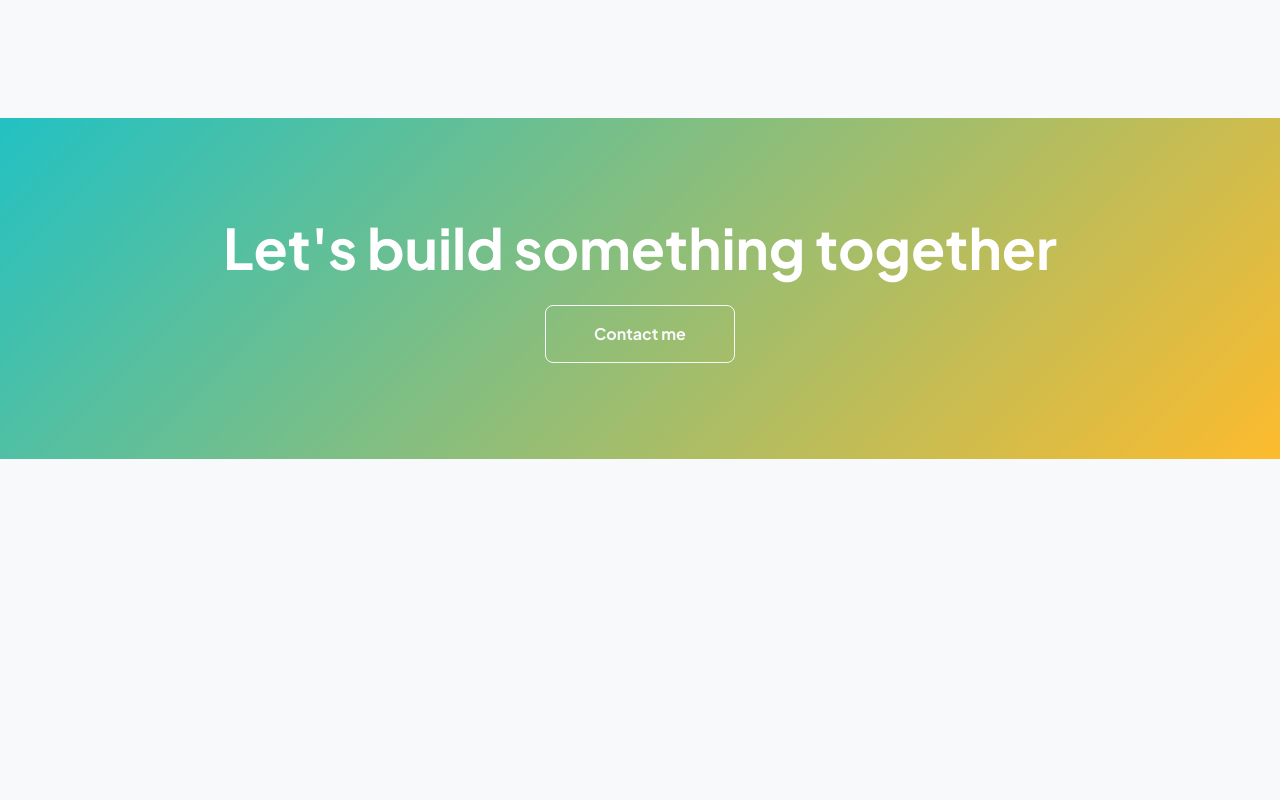
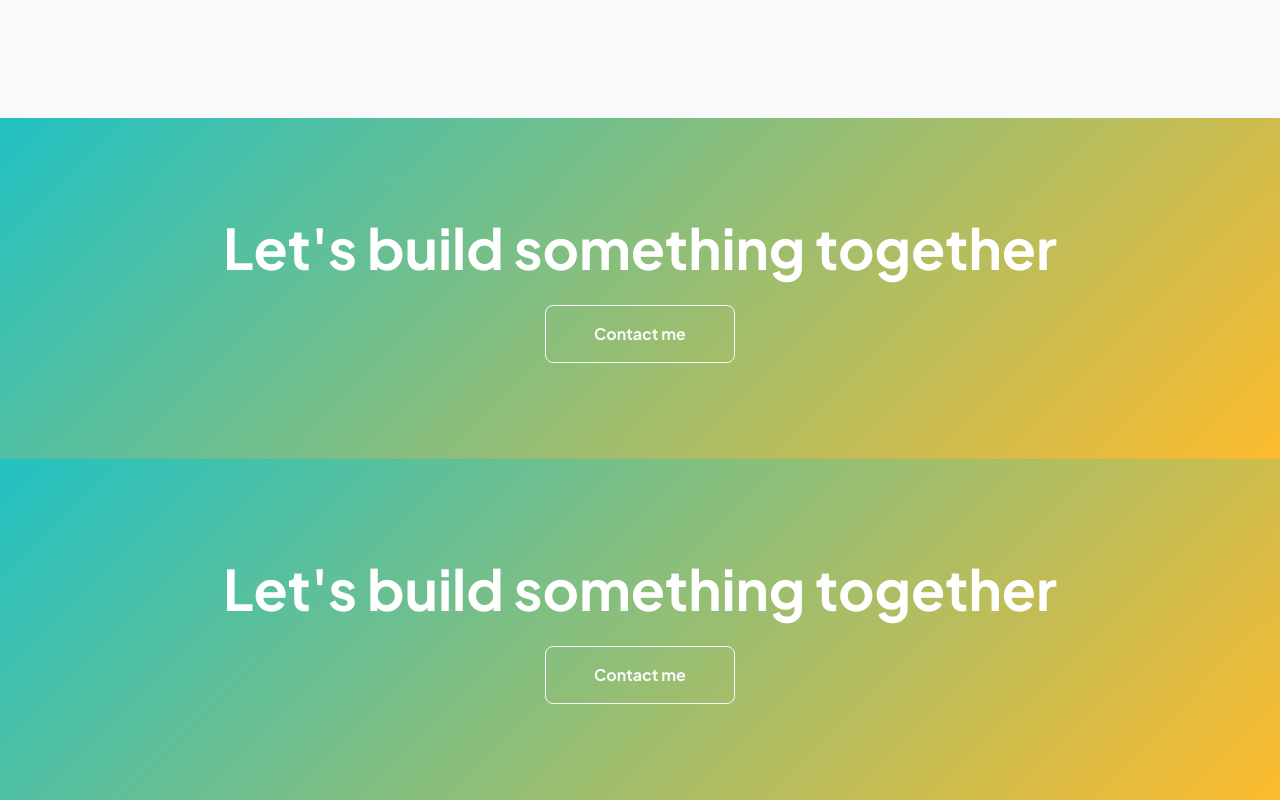
Before and after one commit to luismerinou/luismerinou.github.io, a website: page src/pug/projects.pug in a window 1280 px wide. Shown: the part 1596-2396 px from the top of the page. Before the commit the page ends 2055 px from the top, so only its background shows below. Drawn offline with nearby package versions, Linux system fonts and the light colour scheme; files that its build step writes are made by us from their sources; files whose address does not match are found by name.

Commit message:
duplicate section call to action

```diff
--- a/src/pug/projects.pug
+++ b/src/pug/projects.pug
@@ -93,6 +93,12 @@ html(lang='en')
                     .text-center
                         h2.display-4.fw-bolder.mb-4 Let's build something together
                         a.btn.btn-outline-light.btn-lg.px-5.py-3.fs-6.fw-bolder(href='contact.html') Contact me
+            // Call to action section
+            section.py-5.bg-gradient-primary-to-secondary.text-white
+                .container.px-5.my-5
+                    .text-center
+                        h2.display-4.fw-bolder.mb-4 Let's build something together
+                        a.btn.btn-outline-light.btn-lg.px-5.py-3.fs-6.fw-bolder(href='contact.html') Contact me
 
         // Footer
         include includes/footer.pug
```
